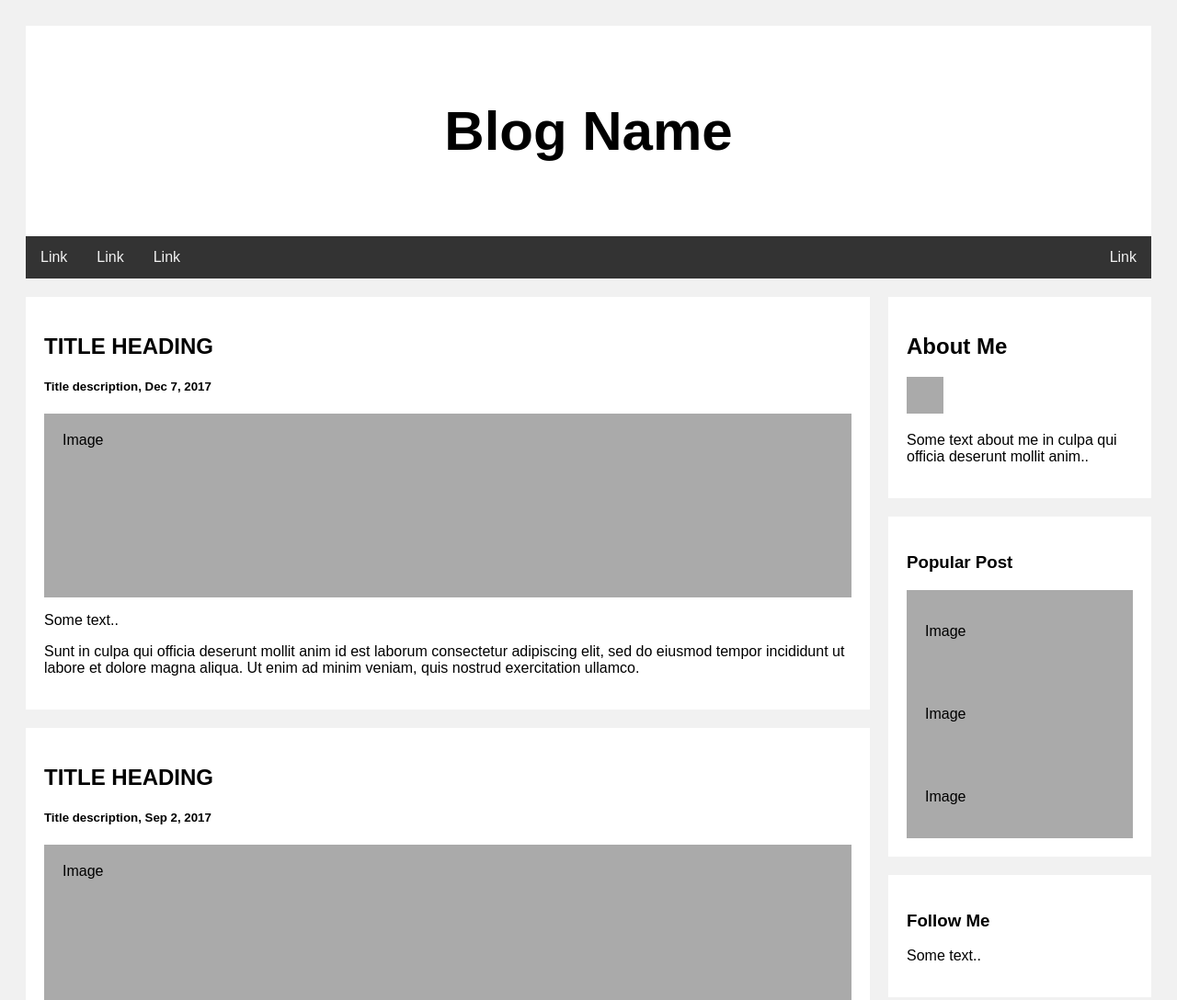
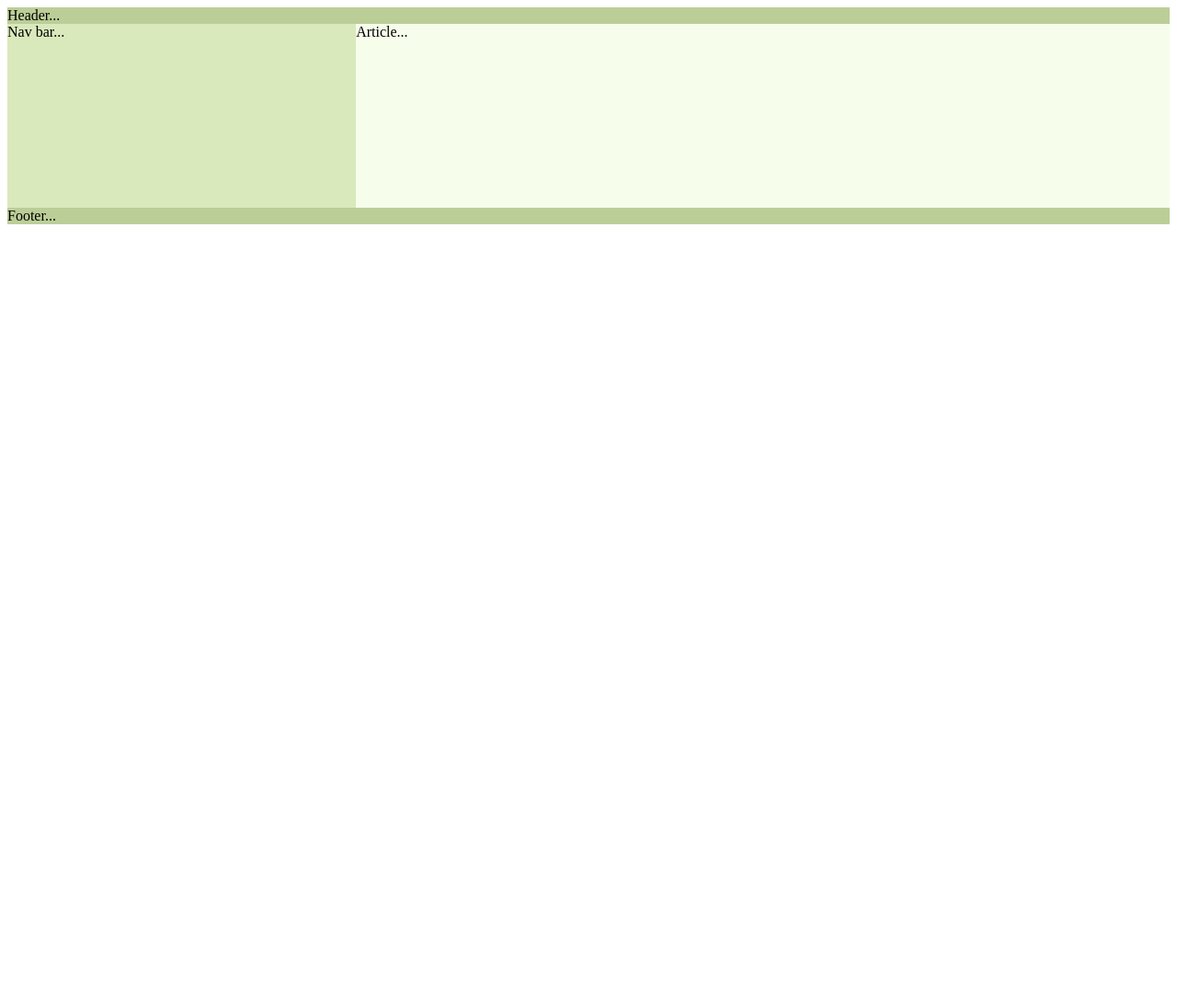
Before and after one commit to ManniAdam/blog, a plain HTML site: page index.html in a window 1280 px wide. Shown: the top 1088 px of the page at 92% size. After the commit the page ends 800 px from the top, so only its background shows below. Drawn offline with Linux system fonts and the light colour scheme.

Commit message:
Update index.html

```diff
--- a/index.html
+++ b/index.html
@@ -1,147 +1,35 @@
 <!DOCTYPE html>
 <html>
 <head>
-<style>
-* {
-    box-sizing: border-box;
-}
-body {
-    font-family: Arial;
-    padding: 20px;
-    background: #f1f1f1;
-}
-/* Header/Blog Title */
-.header {
-    padding: 30px;
-    font-size: 40px;
-    text-align: center;
-    background: white;
-}
-/* Style the top navigation bar */
-.topnav {
-    overflow: hidden;
-    background-color: #333;
-}
-/* Style the topnav links */
-.topnav a {
-    float: left;
-    display: block;
-    color: #f2f2f2;
-    text-align: center;
-    padding: 14px 16px;
-    text-decoration: none;
-}
-/* Change color on hover */
-.topnav a:hover {
-    background-color: #ddd;
-    color: black;
-}
-/* Create two unequal columns that floats next to each other */
-/* Left column */
-.leftcolumn {
-    float: left;
-    width: 75%;
-}
-/* Right column */
-.rightcolumn {
-    float: left;
-    width: 25%;
-    background-color: #f1f1f1;
-    padding-left: 20px;
-}
-/* image */
-.fakeimg {
-    background-color: #aaa;
-    width: 100%;
-    padding: 20px;
-}
-/* Add a card effect for articles */
-.card {
-     background-color: white;
-     padding: 20px;
-     margin-top: 20px;
-}
-/* Clear floats after the columns */
-.row:after {
-    content: "";
-    display: table;
-    clear: both;
-}
-/* Footer */
-.footer {
-    padding: 20px;
-    text-align: center;
-    background: #ddd;
-    margin-top: 20px;
-}
-/* Responsive layout - when the screen is less than 800px wide, make the two columns stack on top of each other instead of next to each other */
-@media (max-width: 800px) {
-    .leftcolumn, .rightcolumn {
-        width: 100%;
-        padding: 0;
-    }
-}
-/* Responsive layout - when the screen is less than 400px wide, make the navigation links stack on top of each other instead of next to each other */
-@media (max-width: 400px) {
-    .topnav a {
-        float: none;
-        width:100%;
-    }
-}
+<title>HTML Layouts</title>
+<style type="text/css">
+main {
+	width:100%;
+	height:200px;
+	}
+header, footer {
+	background-color:#BCCE98
+	}
+article, nav {
+	height: 100%;
+	float: left;
+	}
+article {
+	background-color:#F7FDEB;
+	width:70%;
+	}
+nav {
+	background-color:#DAE9BC;
+	width:30%;
+	}
 </style>
 </head>
 <body>
-
-<div class="header">
-  <h2>Blog Name</h2>
-</div>
-
-<div class="topnav">
-  <a href="#">Link</a>
-  <a href="#">Link</a>
-  <a href="#">Link</a>
-  <a href="#" style="float:right">Link</a>
-</div>
-
-<div class="row">
-  <div class="leftcolumn">
-    <div class="card">
-      <h2>TITLE HEADING</h2>
-      <h5>Title description, Dec 7, 2017</h5>
-      <div class="fakeimg" style="height:200px;">Image</div>
-      <p>Some text..</p>
-      <p>Sunt in culpa qui officia deserunt mollit anim id est laborum consectetur adipiscing elit, sed do eiusmod tempor incididunt ut labore et dolore magna aliqua. Ut enim ad minim veniam, quis nostrud exercitation ullamco.</p>
-    </div>
-    <div class="card">
-      <h2>TITLE HEADING</h2>
-      <h5>Title description, Sep 2, 2017</h5>
-      <div class="fakeimg" style="height:200px;">Image</div>
-      <p>Some text..</p>
-      <p>Sunt in culpa qui officia deserunt mollit anim id est laborum consectetur adipiscing elit, sed do eiusmod tempor incididunt ut labore et dolore magna aliqua. Ut enim ad minim veniam, quis nostrud exercitation ullamco.</p>
-    </div>
-  </div>
-  <div class="rightcolumn">
-    <div class="card">
-      <h2>About Me</h2>
-      <img class="fakeimg" src="img/profile.jpg" alt="">
-      <p>Some text about me in culpa qui officia deserunt mollit anim..</p>
-    </div>
-    <div class="card">
-      <h3>Popular Post</h3>
-      <div class="fakeimg"><p>Image</p></div>
-      <div class="fakeimg"><p>Image</p></div>
-      <div class="fakeimg"><p>Image</p></div>
-    </div>
-    <div class="card">
-      <h3>Follow Me</h3>
-      <p>Some text..</p>
-    </div>
-  </div>
-</div>
-
-<div class="footer">
-  <h2>Footer</h2>
-</div>
-
+	<main>
+	  <header>Header...</header>
+	  <nav>Nav bar...</nav>
+	  <article>Article...</article>
+	  <footer>Footer...</footer>
+	</main>
 </body>
 </html>
```
